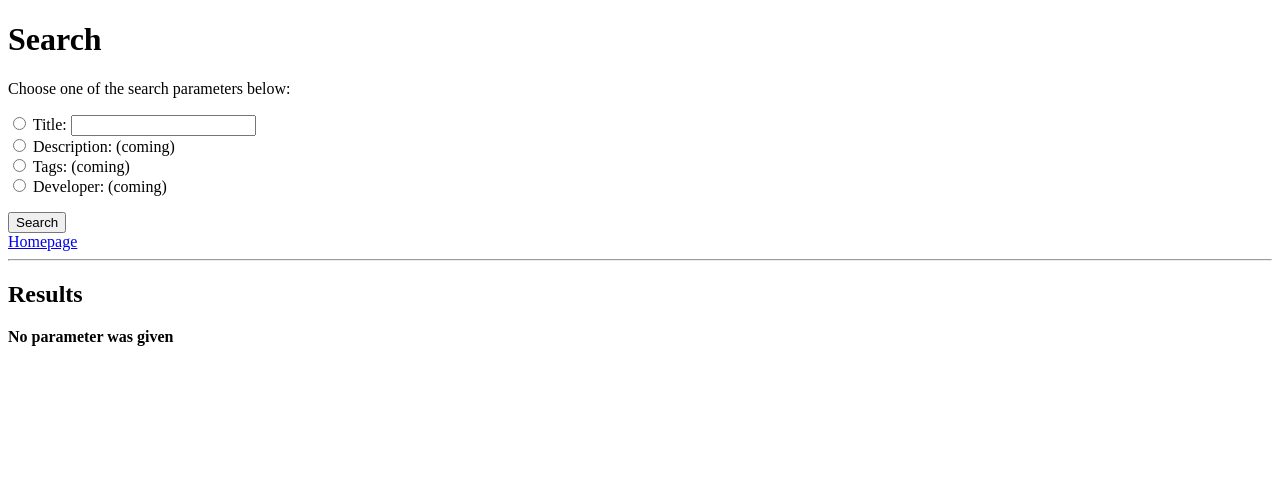
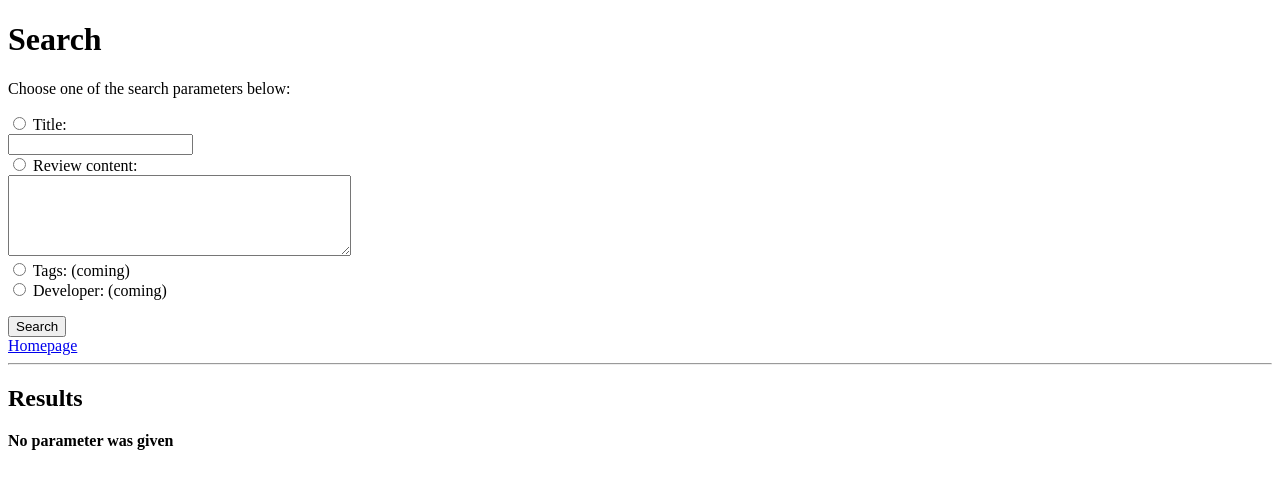
Before and after one commit to ChrisKK04/game-website, a Flask app: page /search in a window 1280 px wide. Shown: the top 489 px of the page. Run offline with Flask 3, Linux system fonts and the light colour scheme.

Commit message:
Add searching based on review content

```diff
--- a/app.py
+++ b/app.py
@@ -258,9 +258,11 @@ def search():
     if parameter == "title":
         title_value = request.args.get("title_value") # parameter value
         title_results = searching.title(title_value)
-        return render_template("search.html", title_results=title_results, title_value=title_value)
+        return render_template("search.html", title_value=title_value, title_results=title_results)
 
-    if parameter == "description": # etc...
-        pass
+    if parameter == "review_content":
+        review_content_value = request.args.get("review_content_value")
+        review_content_results = searching.review_content(review_content_value)
+        return render_template("search.html", review_content_value=review_content_value, review_content_results=review_content_results)
 
     return render_template("search.html", nothing=1) # if no parameters are given
--- a/templates/search.html
+++ b/templates/search.html
@@ -16,6 +16,7 @@
   <form action="/search" method="get">
     <p>
       <input type="radio" name="parameter" value="title" /> Title:
+      <br />
       {% if title_value %}
       <input type="text" name="title_value" value="{{ title_value }}" />
       {% else %}
@@ -23,7 +24,13 @@
       {% endif %}
       <br />
 
-      <input type="radio" name="parameter" value="description" /> Description: (coming) <!-- todo -->
+      <input type="radio" name="parameter" value="review_content" /> Review content:
+      <br />
+      {% if review_content_value %}
+      <textarea name="review_content_value" rows="5" cols="40" maxlength="5000">{{ review_content_value}} </textarea>
+      {% else %}
+      <textarea name="review_content_value" rows="5" cols="40" maxlength="5000"></textarea>
+      {% endif %}
       <br />
 
       <input type="radio" name="parameter" value="tags" /> Tags: (coming)<!-- todo -->
@@ -51,10 +58,27 @@
   </ul>
   {% endif %}
 
+  {% if review_content_results %}
+  <ul>
+  {% for review in review_content_results %}
+    <li>
+      <a href="/game/{{ review.game_id }}#{{ review. id }}">
+        {{ review.game_title }}
+      </a>
+      <br />
+      ({{ review.sent_at }})
+      <br />
+      {{ review.content }}
+      <br />
+      <b>Score: {{ review.score }}</b>
+    </li>
+  {% endfor %}
+  </ul>
+  {% endif %}
+
   {% if nothing %} <!-- No parameter was given-->
   <p><b>No parameter was given</b></p>
   {% endif %}
-
 </body>
 
 </html>
```
Also changed, not shown: searching.py (+7 -1 lines), README.md.
